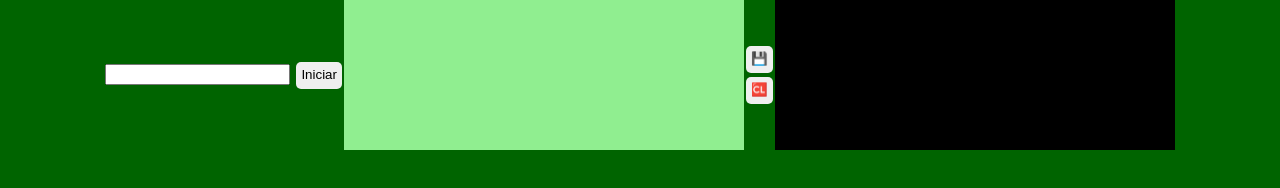
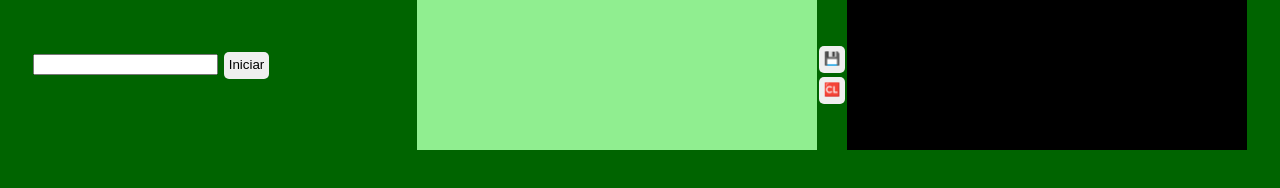
Before and after one commit to Jordy714/moto-IA-javascript-web, a plain HTML site: page index.html in a window 1280 px wide. Drawn offline with Linux system fonts and the light colour scheme.

Commit message:
Update style.css

```diff
--- a/style.css
+++ b/style.css
@@ -6,23 +6,35 @@ body {
     justify-content: center;
     align-items: center;
 }
-#botonesVerticales{
+
+#botonesVerticales {
     display: flex;
     flex-direction: column;
 }
-button{
+
+button {
     border: none;
     border-radius: 5px;
     padding: 5px 5px 7px 5px;
     margin: 2px;
     cursor: pointer;
 }
-button:hover{
+
+button:hover {
     background: greenyellow;
 }
-#carroCanvas{
+
+#carroCanvas {
     background: lightgreen;
 }
-#networkCanvas{
+
+#networkCanvas {
     background: black;
 }
+
+#inputs {
+    width: 30%;
+    height: 50px;
+    /* centrado vertical */
+    top: 50%;
+}
```
